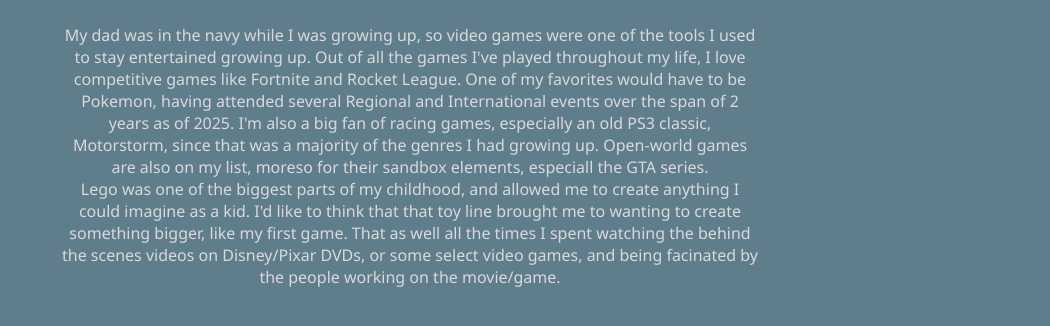
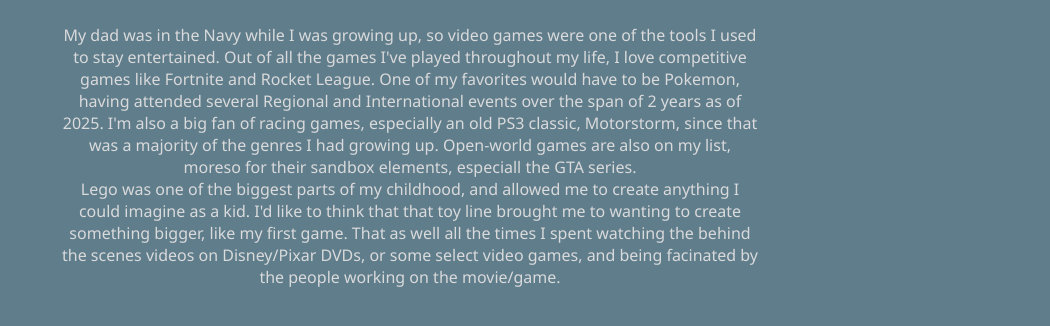
Before and after one commit to ItzElectroLite/jaredb-portfolio, a plain HTML site: page ABOUT.html in a window 1280 px wide. Shown: the part 268-594 px from the top of the page, without its empty margins (230-1280 px from the left). Drawn offline with Linux system fonts and the light colour scheme.

Commit message:
Update ABOUT.html

```diff
--- a/ABOUT.html
+++ b/ABOUT.html
@@ -30,7 +30,7 @@
         </div>
         <div class="container">
             <p>
-                My dad was in the navy while I was growing up, so video games were one of the tools I used to stay entertained growing up. Out of all the games I've played throughout my life, I love competitive games like Fortnite and Rocket League. One of my favorites would have to be Pokemon, having attended several Regional and International events over the span of 2 years as of 2025. I'm also a big fan of racing games, especially an old PS3 classic, Motorstorm, since that was a majority of the genres I had growing up. Open-world games are also on my list, moreso for their sandbox elements, especiall the GTA series.
+                My dad was in the Navy while I was growing up, so video games were one of the tools I used to stay entertained. Out of all the games I've played throughout my life, I love competitive games like Fortnite and Rocket League. One of my favorites would have to be Pokemon, having attended several Regional and International events over the span of 2 years as of 2025. I'm also a big fan of racing games, especially an old PS3 classic, Motorstorm, since that was a majority of the genres I had growing up. Open-world games are also on my list, moreso for their sandbox elements, especiall the GTA series.
             </p>
         </div>
         <div class="container">
```
